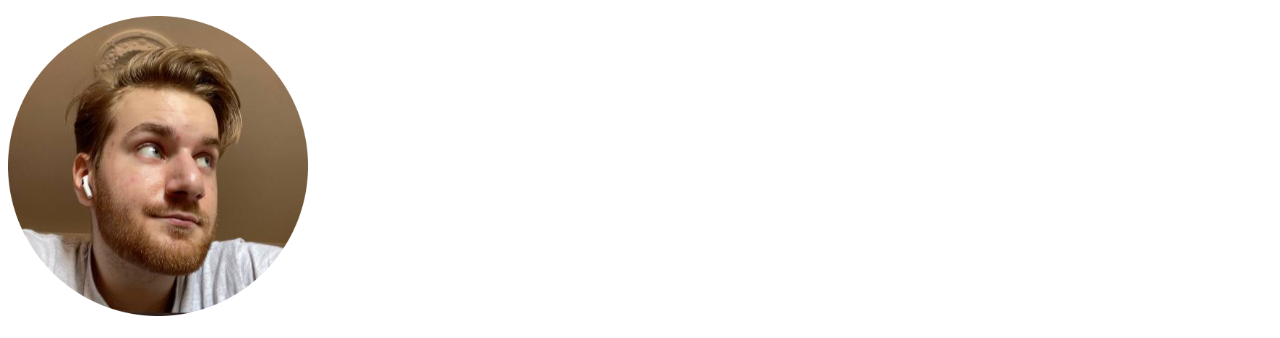
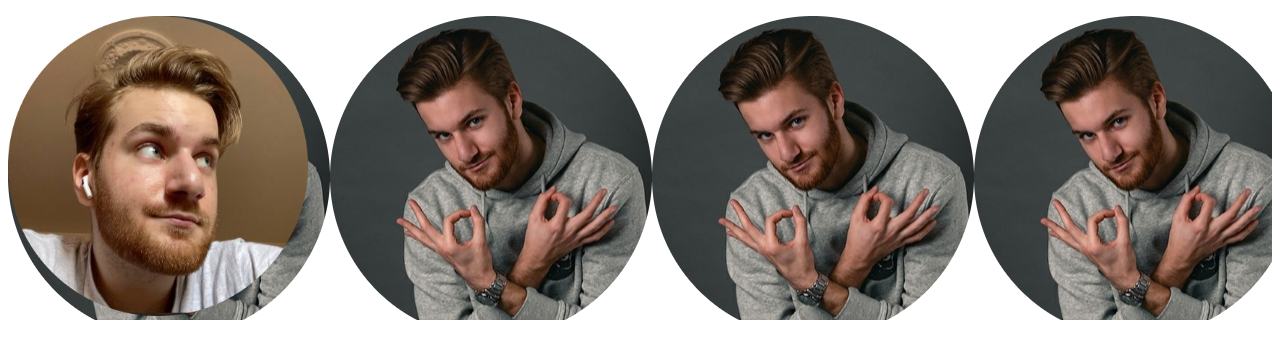
Before and after one commit to aristarchuz/dr_olega, a plain HTML site: page index.html in a window 1280 px wide. Shown: the top 338 px of the page. Drawn offline with Linux system fonts and the light colour scheme; files whose address does not match are found by name.

Commit message:
Update index.html

```diff
--- a/index.html
+++ b/index.html
@@ -7,7 +7,7 @@
 </head>
 
 <body>
-  <p style="background-image: url('images/oleg_image.png');">
+  <p style="background-image: url('oleg_image.png');">
     <img src="images/oleg2_image.png" alt="Олег Максюта" style="width:300px;height:300px;">
   <h1>ЭТО САЙТ-ОТКРЫТКА ДЛЯ МОЕГО ЛУЧШЕГО ДРУГА ОЛЕГА!</h1>
   <p><h3><em><strong>От друга</strong> Алексея Золочевского</em></p></h3>
```
